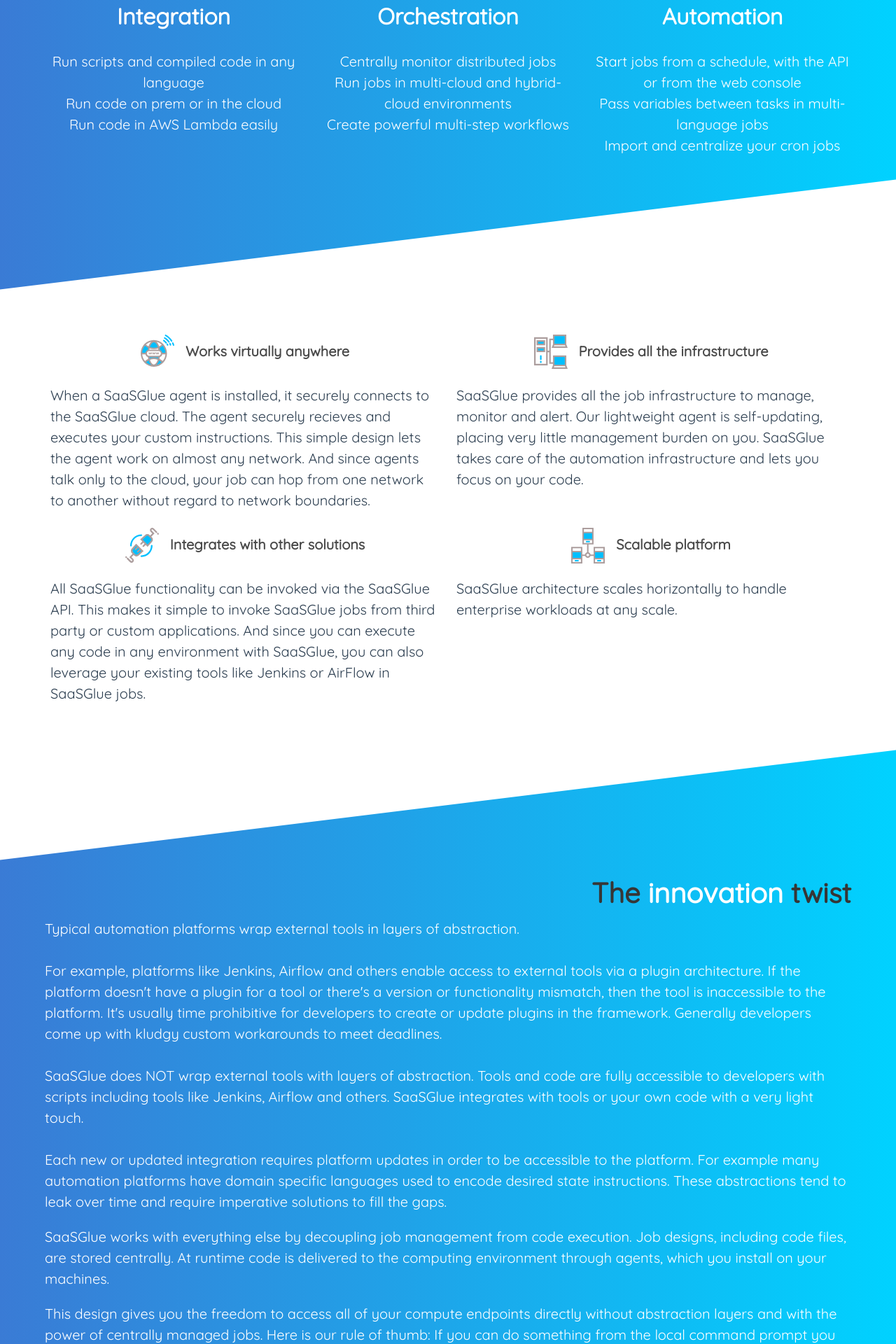
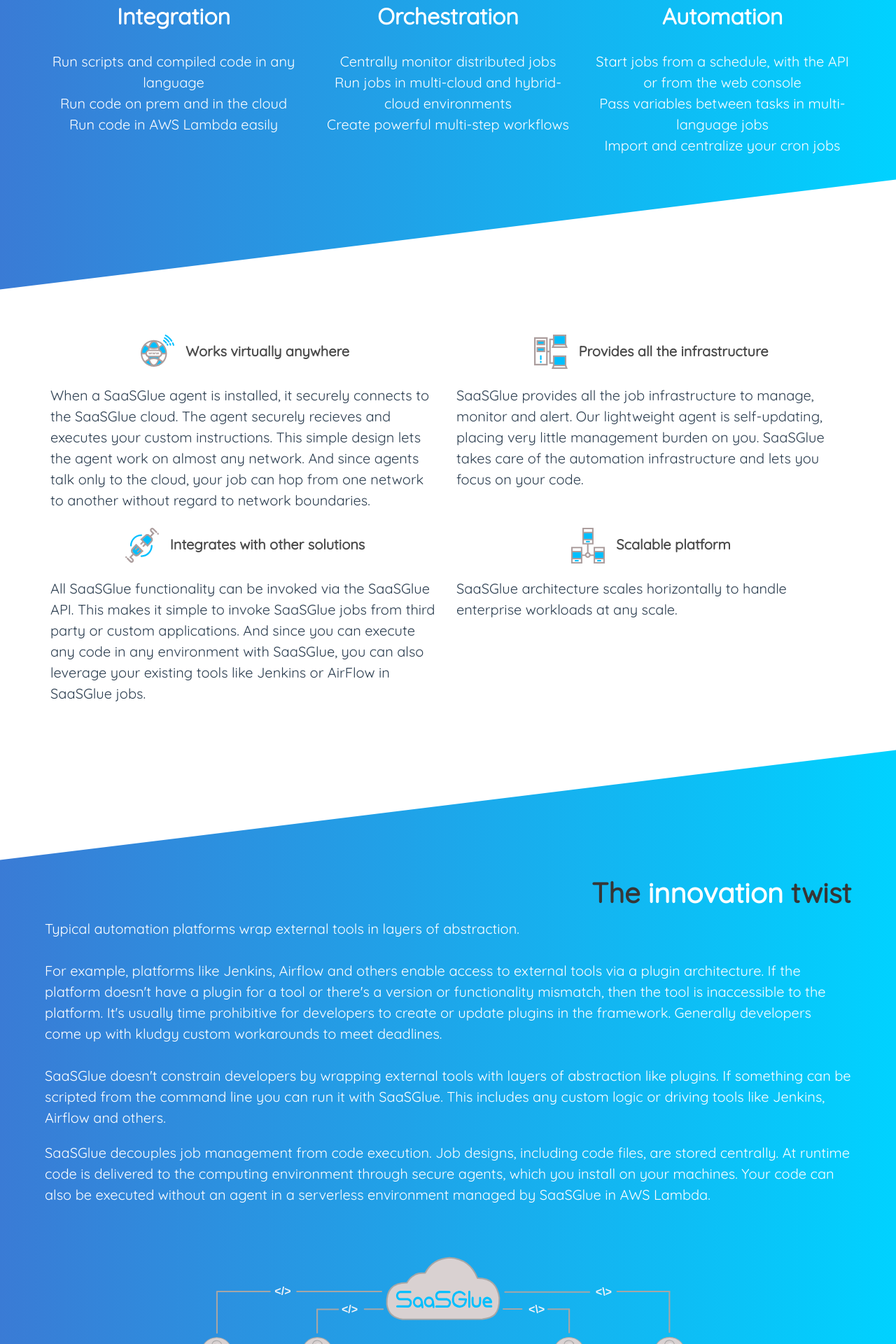
Before and after one commit to theironcook/sgmv3, a Vue app: page / in a window 1280 px wide. Shown: the part 1040-2960 px from the top of the page at 70% size. Built offline with nearby package versions, Linux system fonts and the light colour scheme.

Commit message:
worksmithing

```diff
--- a/src/components/home/Home.vue
+++ b/src/components/home/Home.vue
@@ -42,7 +42,7 @@
                     <h2 class="py-2 title has-text-centered has-text-white">Integration</h2>
                     <div class="is-inline-block has-text-left-touch has-text-centered">
                         <p>Run scripts and compiled code in any language</p>
-                        <p>Run code on prem or in the cloud</p>
+                        <p>Run code on prem and in the cloud</p>
                         <p>Run code in AWS Lambda easily</p>
                     </div>
                 </div>
@@ -131,19 +131,15 @@ This simple design lets the agent work on almost any network. And since agents t
                         Generally developers come up with kludgy custom workarounds to meet deadlines.
 
                         <br><br>
-                        SaaSGlue does NOT wrap external tools with layers of abstraction.
-                        Tools and code are fully accessible to developers with scripts including tools like Jenkins, Airflow and others.
+                        SaaSGlue doesn't constrain developers by wrapping external tools with layers of abstraction like plugins.
 
-                        SaaSGlue integrates with tools or your own code with a very light touch.
+                        If something can be scripted from the command line you can run it with SaaSGlue. This includes any custom logic
+                        or driving tools like Jenkins, Airflow and others.
+                    </p>
+                    <p>SaaSGlue decouples job management from code execution. Job designs, including code files, are stored centrally.
+                        At runtime code is delivered to the computing environment through secure agents, which you install on your machines.
+                        Your code can also be executed without an agent in a serverless environment managed by SaaSGlue in AWS Lambda.</p>
 
-
-                        <br><br>
-
-
-                         Each new or updated integration requires platform updates in order to be accessible to the platform. For example many automation platforms have domain specific languages used to encode desired state instructions. These abstractions tend to leak over time and require imperative solutions to fill the gaps.</p>
-                    <p>SaaSGlue works with everything else by decoupling job management from code execution. Job designs, including code files, are stored centrally. At runtime code is delivered to the computing environment through agents, which you install on your machines.</p>
-                    <p>This design gives you the freedom to access all of your compute endpoints directly without abstraction layers and with the power of centrally managed jobs.
-                    Here is our rule of thumb: If you can do something from the local command prompt you can do it the same way in SaaSGlue.</p>
                     <figure class="image is-hidden-mobile">
                         <img class="is-width-75" src="@/assets/images/innovation-twist.svg" alt="SaaSGlue workflow" />
                     </figure>
```
